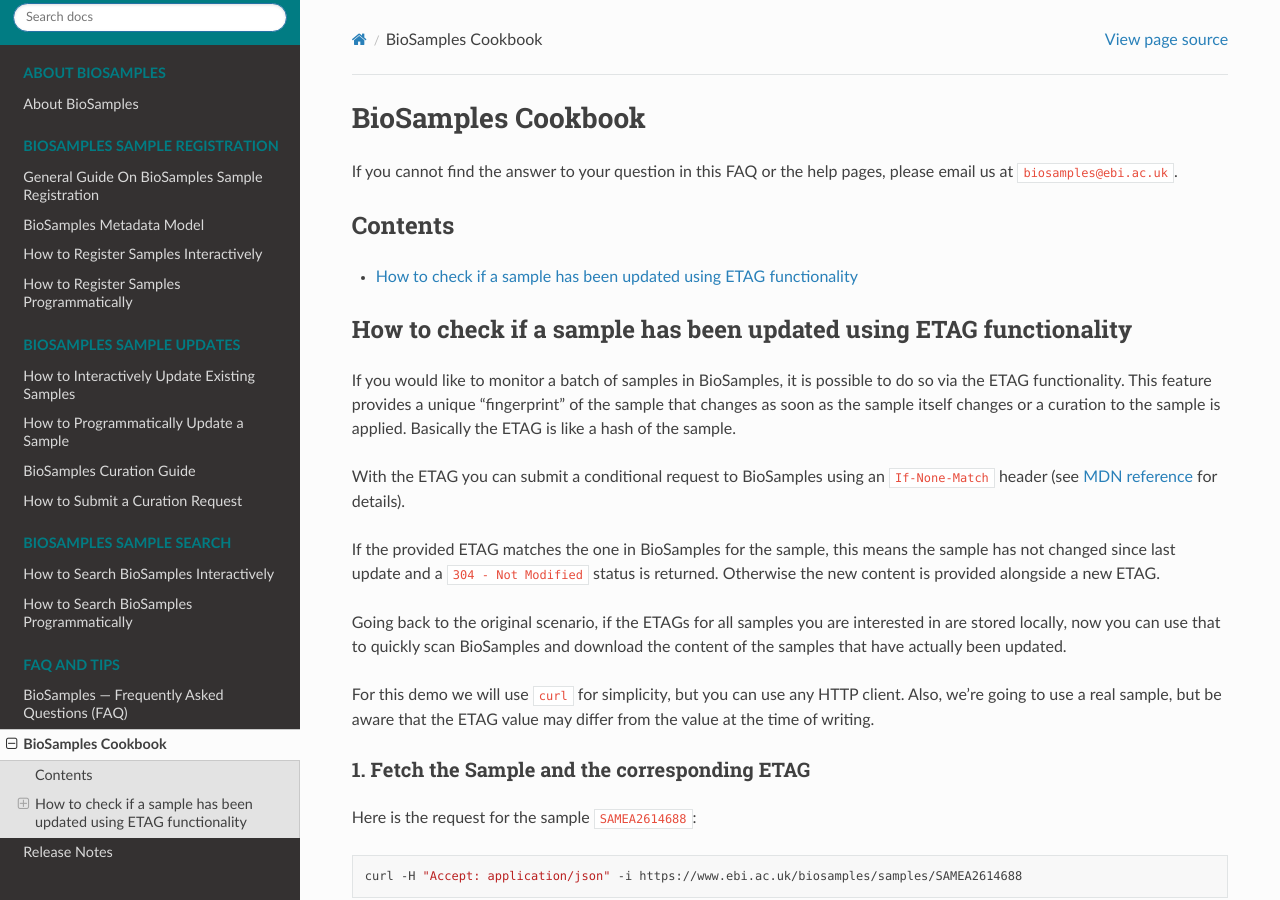
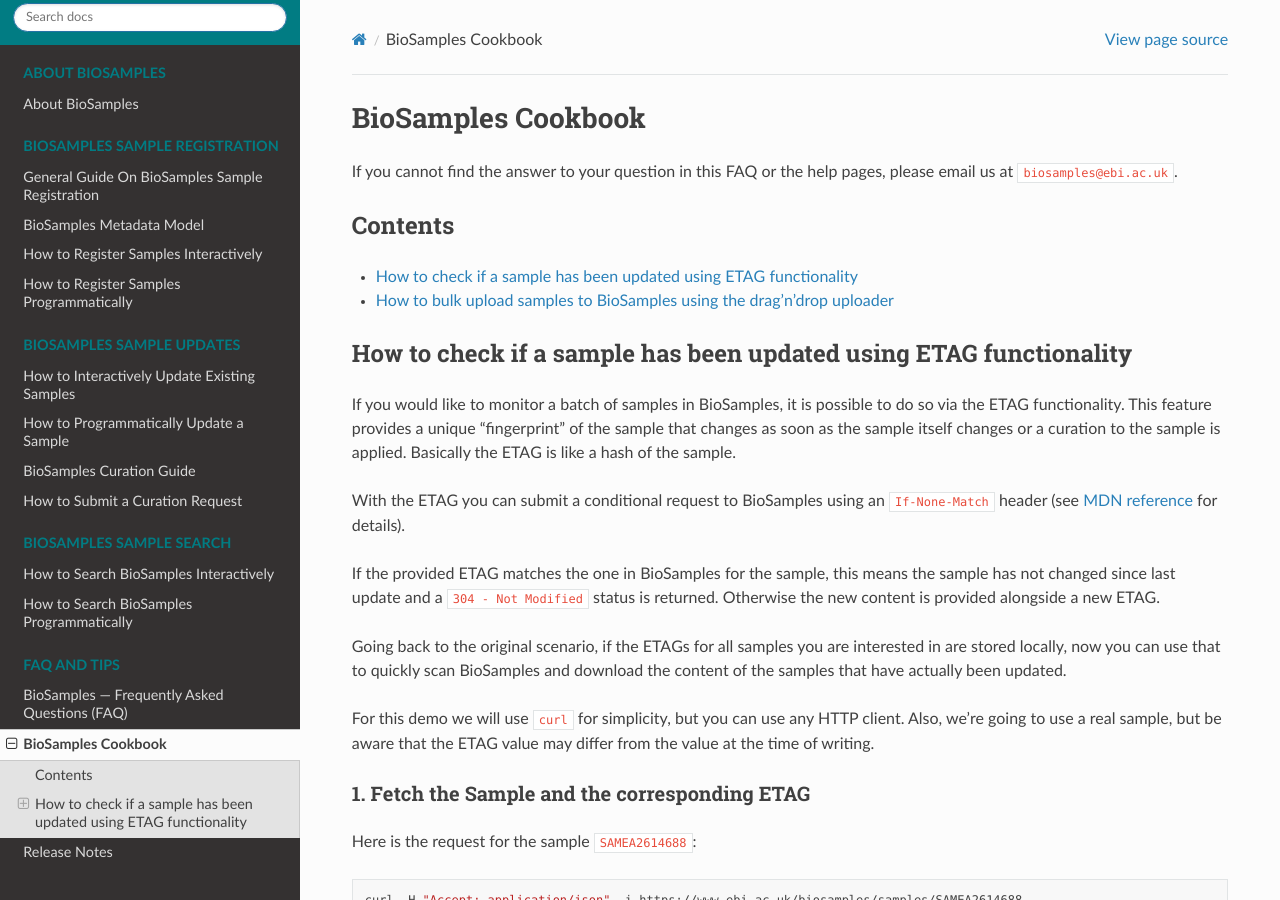
Before and after one commit to EBIBioSamples/read_docs, a Sphinx documentation site: the page built from docs/FAQ/cookbook.rst, in a window 1280 px wide and 900 px high. Built offline with Sphinx 7.4.7 and the Read the Docs theme 3.1.0, drawn with Linux system fonts in a browser that asks for light colours.

Commit message:
add link for bulk upload samples to cookbook.rst

```diff
--- a/docs/FAQ/cookbook.rst
+++ b/docs/FAQ/cookbook.rst
@@ -8,6 +8,7 @@
 Contents
 --------
 - `How to check if a sample has been updated using ETAG functionality`_
+- `How to bulk upload samples to BioSamples using the drag’n’drop uploader <../submit/interactively/step-by-step.html>`_
 
 
 How to check if a sample has been updated using ETAG functionality
--- a/docs/submit/interactively/step-by-step.rst
+++ b/docs/submit/interactively/step-by-step.rst
@@ -171,7 +171,7 @@
 
 
 
-.. list-table:: Example output file
+.. list-table:: Table 3. Example Output File
    :header-rows: 1
    :widths: 15 15 15 20 15 30 20 30 30 15
 
```
